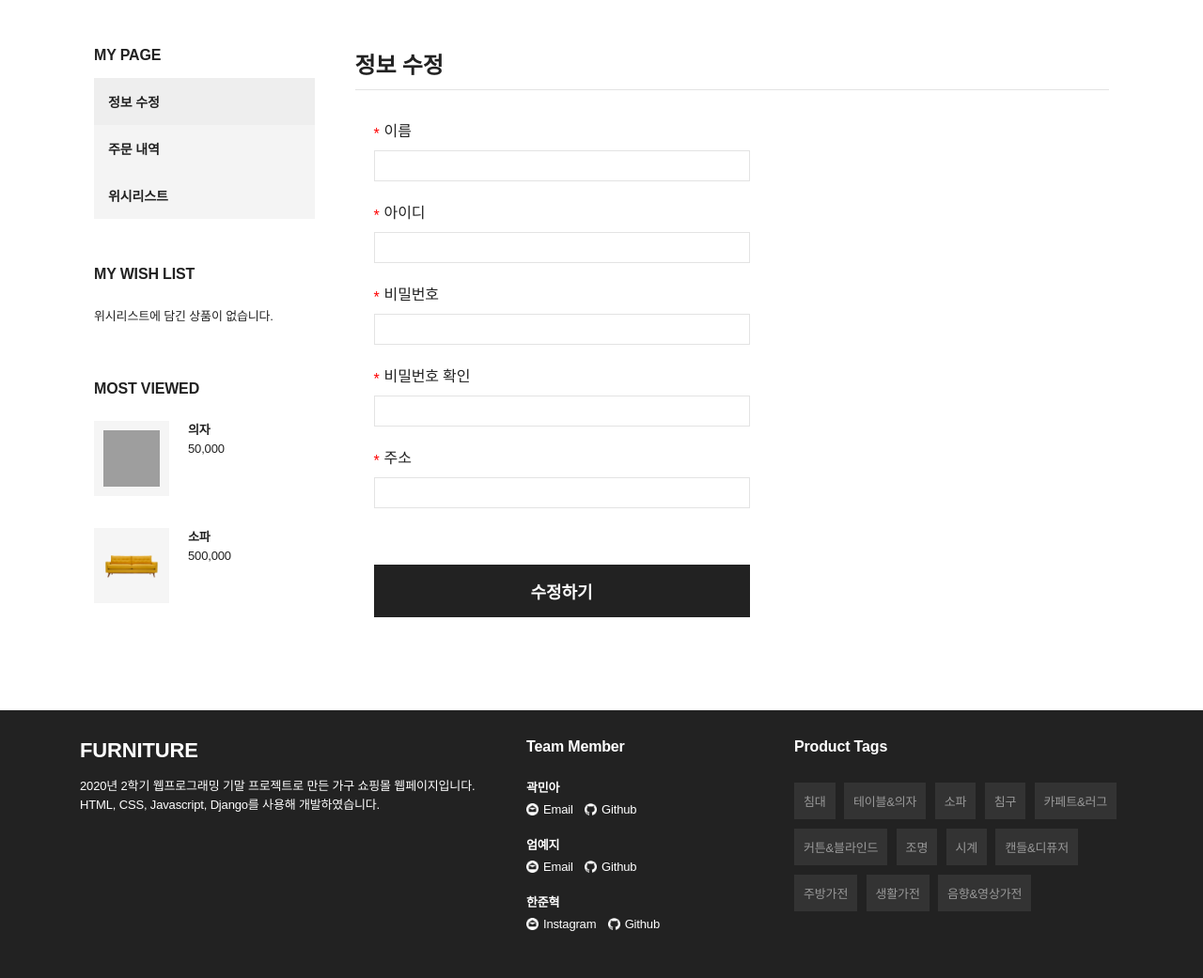
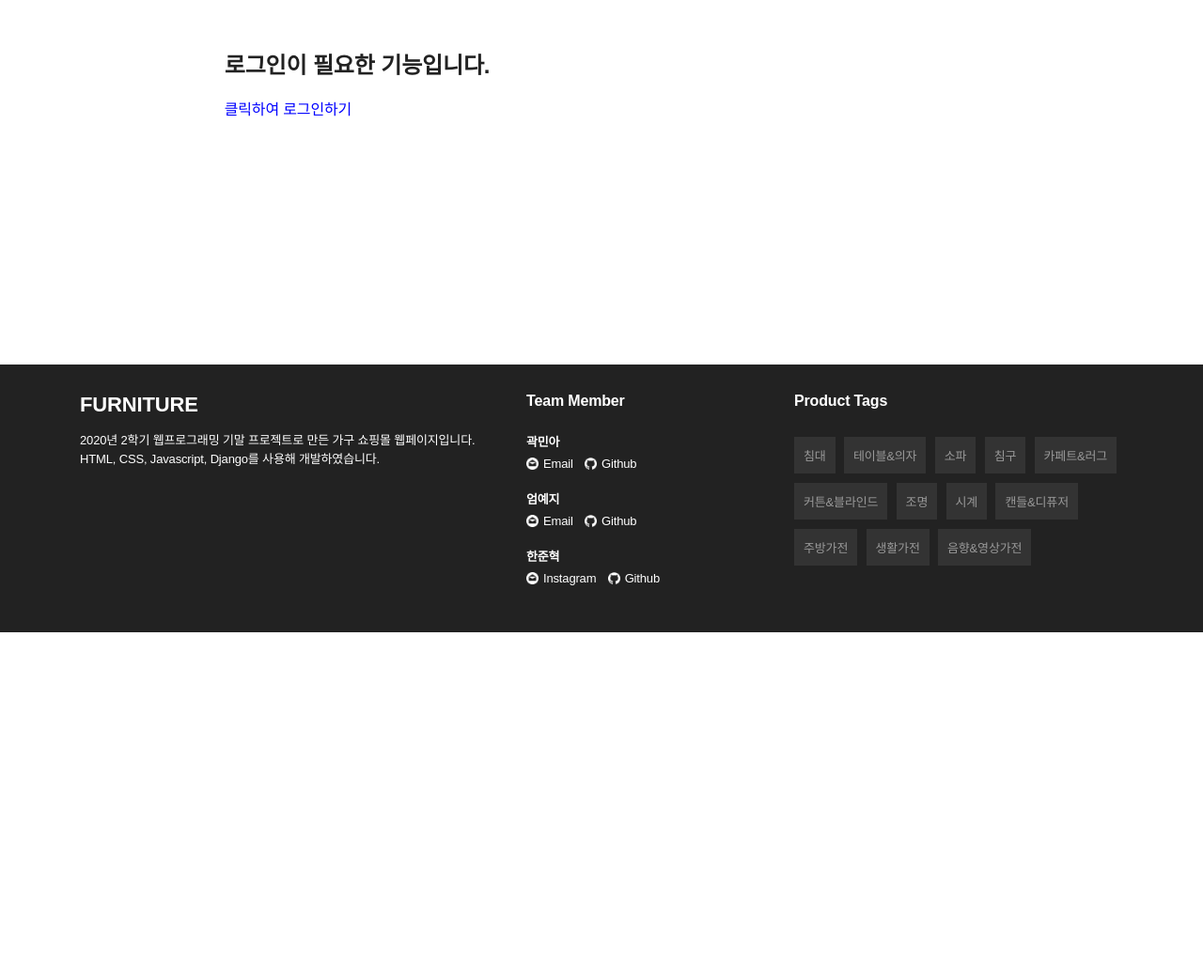
Before and after one commit to Han-Joon-Hyeok/Django_Shopping_mall, a Django app: page /editInfo/ in a window 1280 px wide. Shown: the part 127-1168 px from the top of the page at 94% size. After the commit the page ends 800 px from the top, so only its background shows below. Run offline with Django 3.2, Linux system fonts and the light colour scheme; some libraries are stand-ins or nearby versions; some web fonts are replaced; grey boxes are pictures that could not be loaded.

Commit message:
회원정보 수정 기능 추가

```diff
--- a/account/templates/register.html
+++ b/account/templates/register.html
@@ -25,7 +25,7 @@
                     </label>
                 </div>
                 <div class="input-f">
-                    <input name="user_id" type="text" id="firstname" class="h" placeholder="이름">
+                    <input name="username" type="text" id="firstname" class="h" placeholder="이름">
                 </div>
 
             </div>
--- a/page/static/css/mypage.css
+++ b/page/static/css/mypage.css
@@ -465,3 +465,15 @@ td.orderer-info {
 .delivery-table p {
   margin-bottom: 10px;
 }
+
+.login-link{
+  color: blue;
+}
+
+.login-link:hover{
+  color: rgb(129, 129, 219);
+}
+
+input:read-only{
+  background-color: #E3E3E3;
+}
--- a/page/templates/base.html
+++ b/page/templates/base.html
@@ -135,14 +135,14 @@
                   <a href="#"><span>user</span></a>
                   <div class="user-menu">
                     <ul>
-                      <li><a href="#">회원가입</a></li>
                       {% if user.is_authenticated %}
                         <li>{{ user.username }}님 어서오세요.</li>
                         <li><a href="{% url 'logout' %}">로그아웃</a></li>
+                        <li><a href="{% url 'editInfo' %}">마이페이지</a></li>
                       {% else %}
+                        <li><a href="{% url 'register' %}">회원가입</a></li>
                         <li><a href="{% url 'login' %}">로그인</a></li>
                       {% endif %}
-                      <li><a href="{% url 'editInfo' %}">마이페이지</a></li>
                     </ul>
                   </div>
                 </div>
--- a/page/templates/edit-info.html
+++ b/page/templates/edit-info.html
@@ -6,6 +6,9 @@
 {% block script %}{% static 'js/item.js' %}{% endblock %}
 
 {% block content %}
+
+{% if user.is_authenticated %}
+
 <div class="mypage-container">
   <aside class="category-menu">
     <h3>My Page</h3>
@@ -45,19 +48,34 @@
     </aside>
   <section class="mypage-content">
     <h1 class="mypage-title">정보 수정</h1>
-    <form action="POST" class="edit-info">
+    <form method="POST" action="{% url 'editInfo' %}" class="edit-info" >
+      {% csrf_token %}
       <label for="name" class="required">이름</label>
-      <input type="text" id="name" />
+      <input type="text" id="name" value="{{ user.username }}" readonly/>
       <label for="id" class="required">아이디</label>
-      <input type="text" id="id" />
-      <label for="password" class="required">비밀번호</label>
-      <input type="password" id="password" />
+      <input type="text" id="id" value="{{ user.user_id }}" readonly />
+      <label for="password" class="required" >비밀번호</label>
+      <input type="password" id="password" name="password" />
       <label for="re-password" class="required">비밀번호 확인</label>
-      <input type="password" id="re-password" />
+      <input type="password" id="re-password" name="re-password" />
       <label for="address" class="required">주소</label>
-      <input type="text" id="address" />
+      <input type="text" id="address" name="address" value="{{ user.address }}" />
       <button type="submit">수정하기</button>
     </form>
   </section>
 </div>
+
+{% else %}
+
+<div class="mypage-container">
+  <section class="mypage-content">
+    <h1>로그인이 필요한 기능입니다.</h1> <br>
+    <p>
+      <a href="{% url 'login' %}" class="login-link">클릭하여 로그인하기</a>
+    </p>
+  </section>
+</div>
+
+{% endif %}
+
 {% endblock %}
--- a/page/views.py
+++ b/page/views.py
@@ -2,6 +2,9 @@ from django.shortcuts import render, redirect
 from django.urls import reverse
 from django.http import HttpResponseRedirect
 from .models import Product
+from django.contrib.auth import update_session_auth_hash
+from django.contrib.auth.models import User
+from django.contrib import auth
 
 # Create your views here.
 
@@ -37,7 +40,24 @@ def cart(request):
   return render(request, 'cart.html')
 
 def editInfo(request):
-  return render(request, 'edit-info.html')
+  context= {}
+  if request.method == "POST":
+      change_password = request.POST.get("password")
+      password_confirm = request.POST.get("re-password")
+      new_address = request.POST.get("address")
+      user = request.user
+      if (change_password != None ) and (change_password == password_confirm) :
+          user.set_password(change_password)
+          user.address = new_address
+          user.save()
+          auth.login(request,user)
+          return redirect("editInfo")
+      else:
+          context.update({'error':"새로운 비밀번호를 다시 확인해주세요."})
+  else:
+      context.update({'error':"현재 비밀번호가 일치하지 않습니다."})
+
+  return render(request, "edit-info.html",context)
 
 def wishlist(request):
   return render(request, 'wish-list.html')
```
